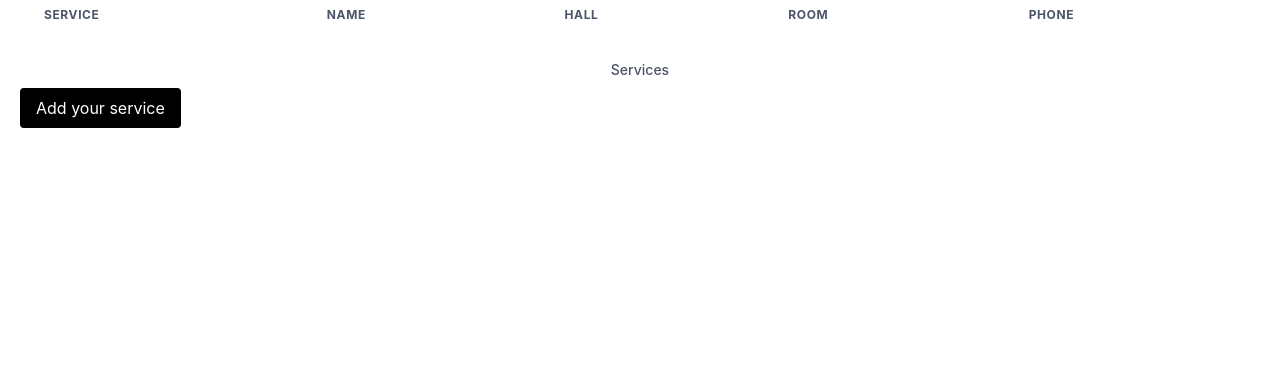
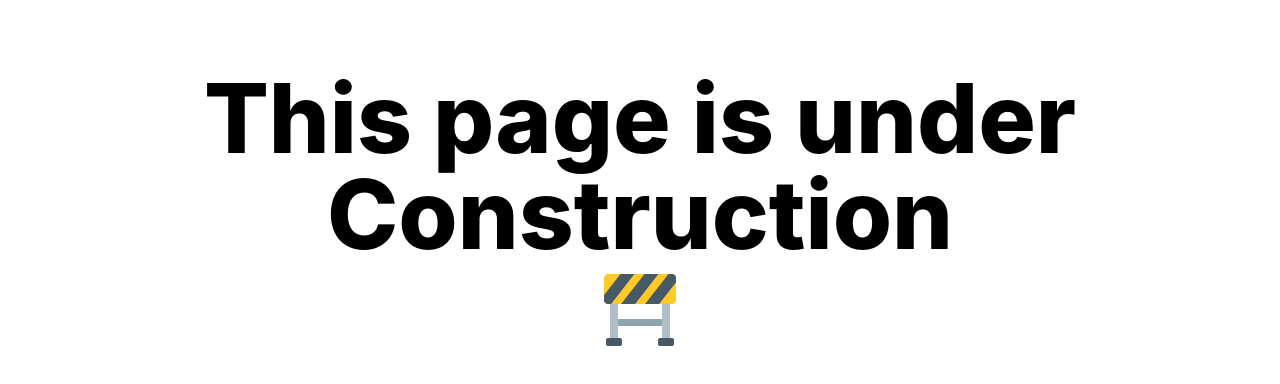
Before and after one commit to Yagazie-davidson/service-buds-client, a React (Vite) app: page /services in a window 1280 px wide. Shown: the part 238-622 px from the top of the page. Built offline with nearby package versions, Linux system fonts and the light colour scheme; no server answers.

Commit message:
construction

```diff
--- a/src/main.jsx
+++ b/src/main.jsx
@@ -6,6 +6,7 @@ import { ChakraProvider } from "@chakra-ui/react";
 import "./index.css";
 import Home from "./pages/Home";
 import Services from "./pages/Services";
+import Construction from "./pages/Construction";
 const router = createBrowserRouter([
 	{
 		path: "/",
@@ -13,7 +14,7 @@ const router = createBrowserRouter([
 	},
 	{
 		path: "/services",
-		element: <Services />,
+		element: <Construction />,
 	},
 ]);
 
--- /dev/null
+++ b/src/pages/Construction.jsx
@@ -0,0 +1,19 @@
+import React from "react";
+import cons from ".././assets/cons.png";
+import Layout from "../Layout/Layout";
+function Construction() {
+	return (
+		<div>
+			<Layout>
+				<main className="flex flex-col items-center justify-center h-screen">
+					<h1 className="font-extrabold text-6xl tablet:text-8xl text-center text-black max-w-6xl">
+						This page is under Construction
+					</h1>
+					<img src={cons} alt="Construction" className="" />
+				</main>
+			</Layout>
+		</div>
+	);
+}
+
+export default Construction;
```
Also changed, not shown: src/assets/cons.png (added).
